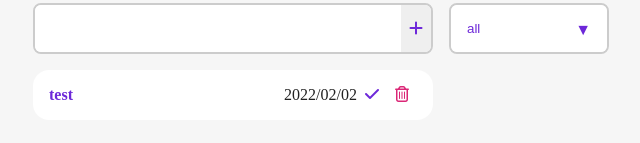
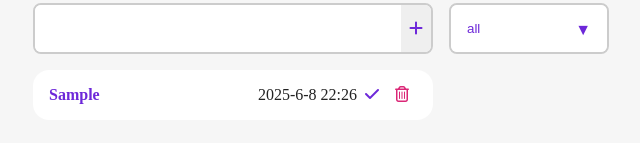
Before and after one commit to ArianMakiabadi/to-do-list, a plain HTML site: page index.html in a window 1280 px wide. Both pictures are taken after typing "Sample" into the empty fields and a click on the button 735 px from the left and 185 px from the top of the page. Shown: the part 157-300 px from the top of the page, 319-959 px from the left. Drawn offline with Linux system fonts and the light colour scheme.

Commit message:
adding todos into DOM

```diff
--- a/index.html
+++ b/index.html
@@ -35,18 +35,7 @@
           </div>
         </div>
         <div class="todo-container">
-          <ul class="todolist">
-            <li class="todo">
-              <p class="todo__title">test</p>
-              <span class="createdAt">2022/02/02</span>
-              <button class="todo__check">
-                <i class="fa-solid fa-check"></i>
-              </button>
-              <button class="todo__remove">
-                <i class="far fa-trash-alt"></i>
-              </button>
-            </li>
-          </ul>
+          <ul class="todolist"></ul>
         </div>
       </section>
     </main>
--- a/scripts.js
+++ b/scripts.js
@@ -8,6 +8,10 @@ const todoForm = document.querySelector(".todo-form");
 todoForm.addEventListener("submit", (e) => {
   e.preventDefault();
   todos.push(createTodo(todoInput.value));
+  console.log(todos);
+
+  addTodo(todos);
+
   todoInput.value = "";
 });
 
@@ -25,3 +29,22 @@ function createTodo(title) {
     iscompleted: false,
   };
 }
+
+//? adding todos into DOM
+function addTodo(todosArray) {
+  let todoItem = "";
+  todosArray.forEach((todo) => {
+    const todoList = document.querySelector(".todolist");
+    todoItem += `<li class="todo">
+                  <p class="todo__title">${todo.todo__title}</p>
+                  <span class="createdAt">${todo.createdAt}</span>
+                  <button class="todo__check">
+                    <i class="fa-solid fa-check"></i>
+                  </button>
+                  <button class="todo__remove">
+                    <i class="far fa-trash-alt"></i>
+                  </button>
+                </li>`;
+    todoList.innerHTML = todoItem;
+  });
+}
```
